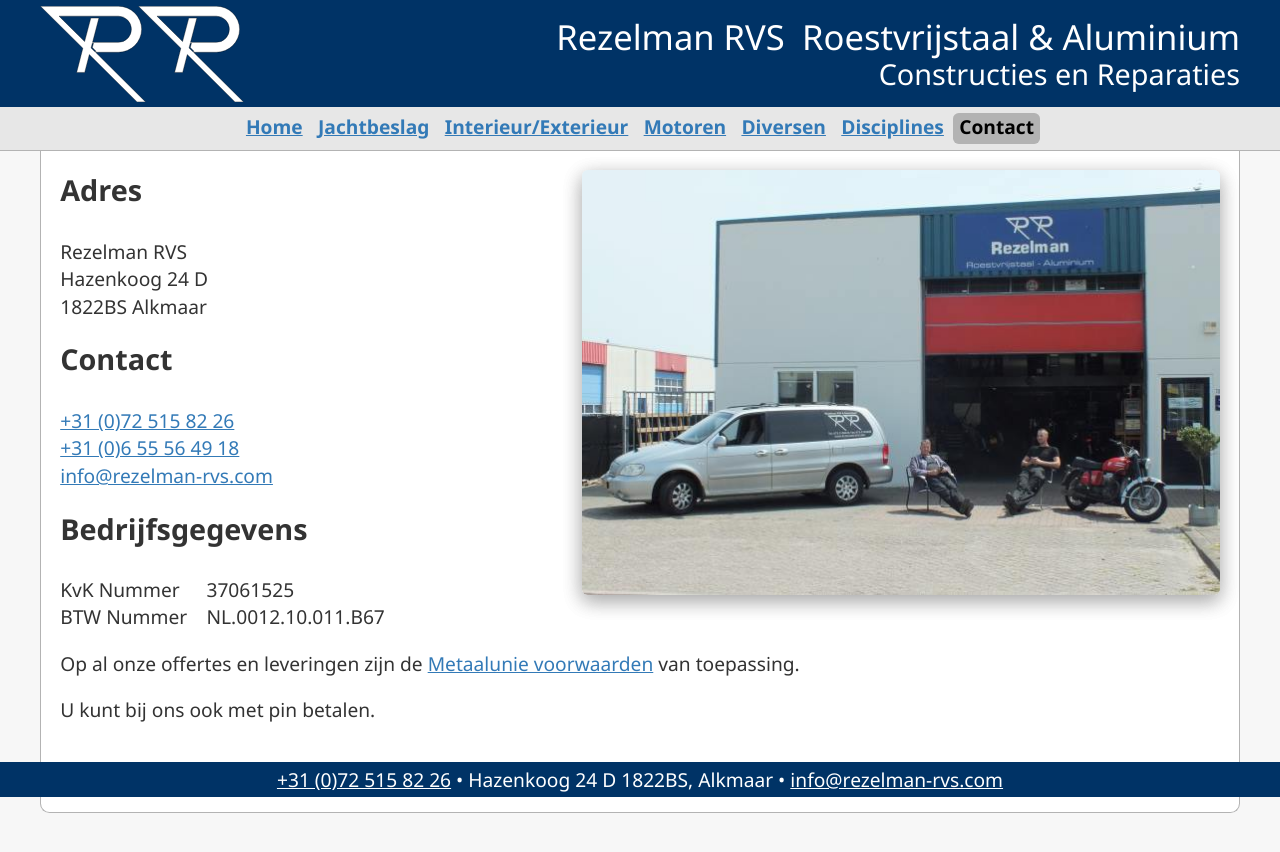
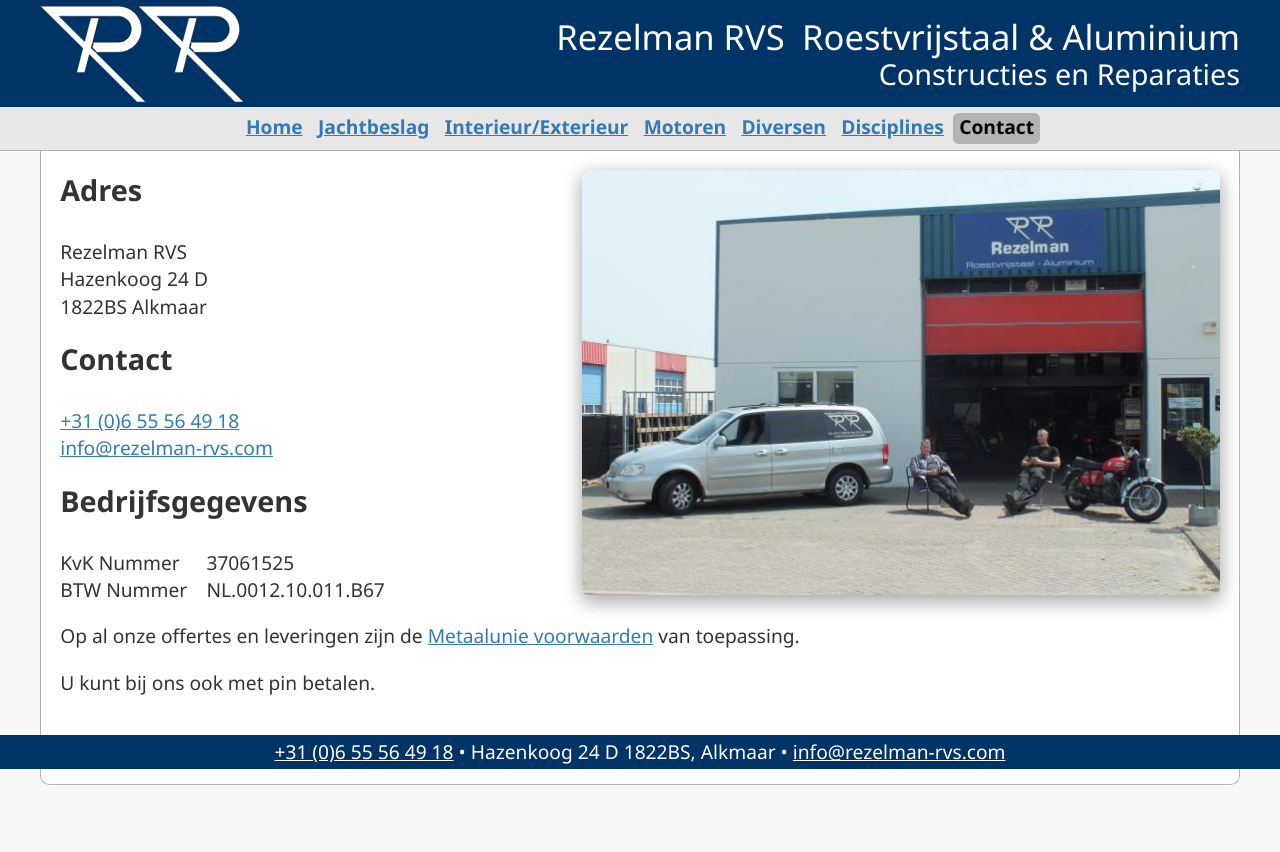
Before and after one commit to rezelman/rezelman-rvs.com, a Jekyll site: the page built from contact.md, in a window 1280 px wide. Shown: the top 852 px of the page. Built offline with Jekyll 4.4.1, drawn with Linux system fonts in a browser that asks for light colours; some of the changed lines change nothing that is shown.

Commit message:
Use mobile phone everywhere
Phone provider screwed us over on the landline and lost our number. Use
mobile phone as primary contact for now.

```diff
--- a/_config.yml
+++ b/_config.yml
@@ -6,10 +6,10 @@
 contact_address: Hazenkoog 24 D
 contact_postalcode: 1822BS
 contact_city: Alkmaar
-contact_phone: +31 (0)72 515 82 26
-contact_phone_uri: +31725158226
-contact_mobile_phone: +31 (0)6 55 56 49 18
-contact_mobile_phone_uri: +31655564918
+#contact_phone: +31 (0)72 515 82 26
+#contact_phone_uri: +31725158226
+contact_phone: +31 (0)6 55 56 49 18
+contact_phone_uri: +31655564918
 contact_email: info@rezelman-rvs.com
 
 collections:
--- a/contact.md
+++ b/contact.md
@@ -20,9 +20,8 @@
 
 ## Contact
 
-<a href="tel:+31725158226"><span itemprop="tel">+31 (0)72 515 82 26</span></a><br>
-<a href="tel:+31655564918"><span itemprop="tel">+31 (0)6 55 56 49 18</span></a><br>
-<a href="mailto:info@rezelman-rvs.com">info@rezelman-rvs.com</a>
+<a href="tel:{{ site.contact_phone_uri }}"><span itemprop="tel">{{ site.contact_phone }}</span></a><br>
+<a href="mailto:{{ site.contact_email }}">{{ site.contact_email }}</a>
 
 ## Bedrijfsgegevens
 
```
